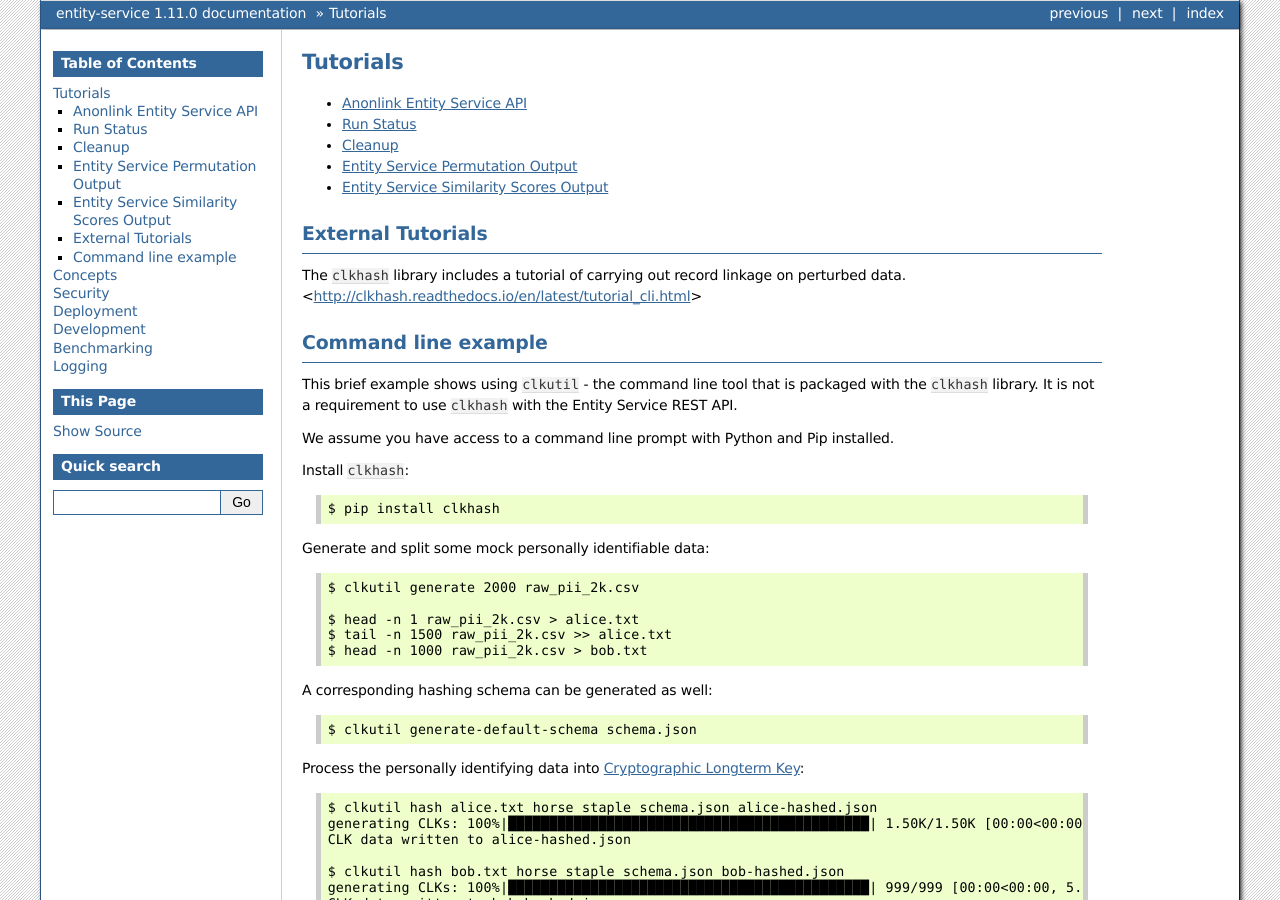
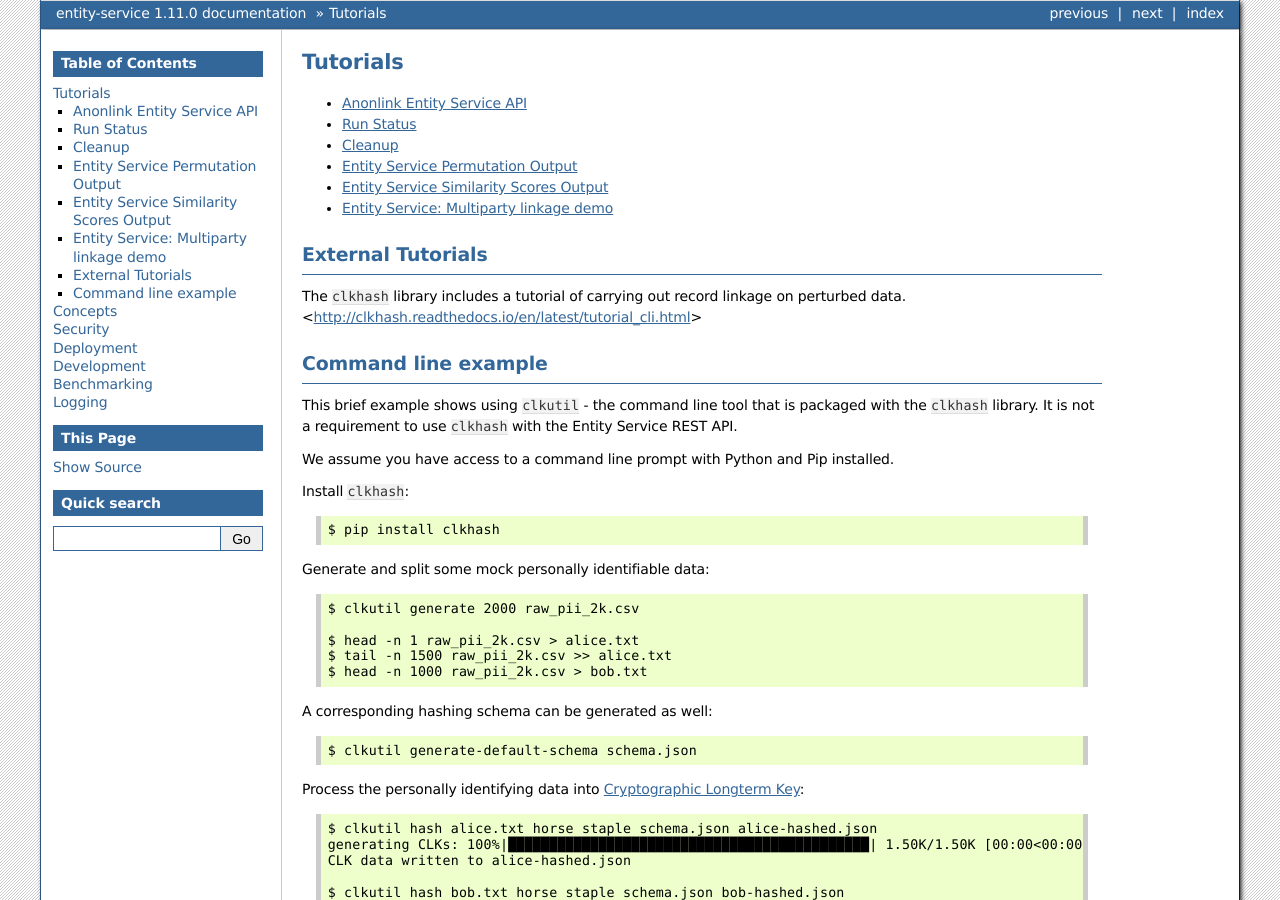
Before and after one commit to data61/anonlink-entity-service, a Sphinx documentation site: the page built from docs/tutorial/index.rst, in a window 1280 px wide and 900 px high. Built offline with Sphinx 7.4.7, drawn with Linux system fonts in a browser that asks for light colours; formulas are drawn with MathJax 3.

Commit message:
added multipary tutorial to index

```diff
--- a/docs/tutorial/index.rst
+++ b/docs/tutorial/index.rst
@@ -7,6 +7,7 @@ Tutorials
    Record Linkage API.ipynb
    Permutations.ipynb
    Similarity Scores.ipynb
+   multiparty-linkage-in-entity-service.ipynb
 
 
 External Tutorials
```
